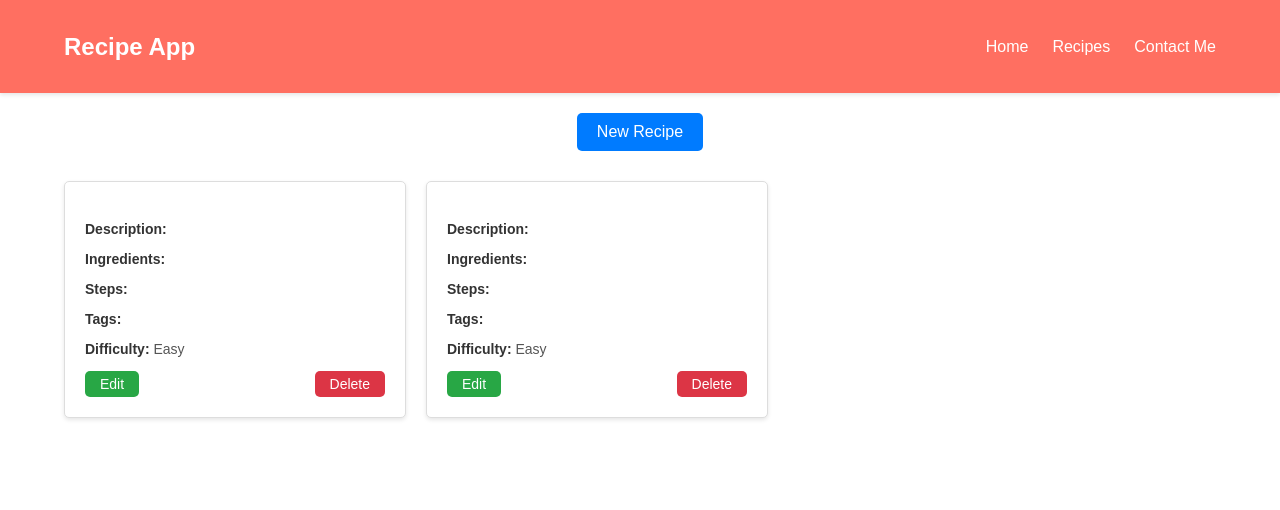
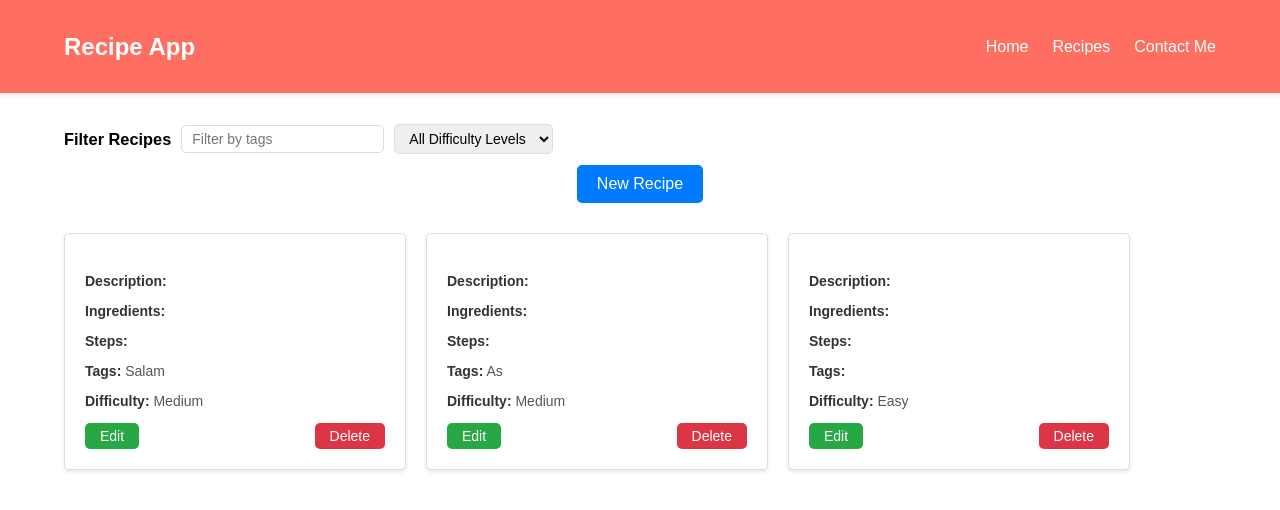
Before and after one commit to GarayevF/Project2, a React (Create React App) app in the folder webmobileproject2/: page /recipes in a window 1280 px wide. Shown: the top 510 px of the page. Built offline with nearby package versions, Linux system fonts and the light colour scheme; data requests are answered from the project's data file.

Commit message:
Added filter option

```diff
--- a/webmobileproject2/db.json
+++ b/webmobileproject2/db.json
@@ -1,24 +1,34 @@
 {
   "recipes": [
     {
-      "id": 1735917389209,
+      "id": "1736023601613",
+      "title": "",
+      "description": "",
+      "ingredients": "",
+      "steps": "",
+      "tags": "Salam",
+      "difficulty": "Medium",
+      "lastUpdated": "1/5/2025, 12:47:00 AM"
+    },
+    {
+      "id": "1736023872157",
+      "title": "",
+      "description": "",
+      "ingredients": "",
+      "steps": "",
+      "tags": "As",
+      "difficulty": "Medium",
+      "lastUpdated": "1/5/2025, 12:51:12 AM"
+    },
+    {
+      "id": "1736024432842",
       "title": "",
       "description": "",
       "ingredients": "",
       "steps": "",
       "tags": "",
       "difficulty": "Easy",
-      "lastUpdated": "1/3/2025, 7:16:29 PM"
-    },
-    {
-      "id": 1735917400061,
-      "title": "",
-      "description": "",
-      "ingredients": "",
-      "steps": "",
-      "tags": "",
-      "difficulty": "Easy",
-      "lastUpdated": "1/3/2025, 7:16:40 PM"
+      "lastUpdated": "1/5/2025, 1:00:32 AM"
     }
   ]
 }
--- a/webmobileproject2/src/components/Recipe.jsx
+++ b/webmobileproject2/src/components/Recipe.jsx
@@ -13,6 +13,8 @@ const Recipe = () => {
     difficulty: "Easy",
   });
   const [editIndex, setEditIndex] = useState(null);
+  const [filterTags, setFilterTags] = useState("");
+  const [filterDifficulty, setFilterDifficulty] = useState("");
 
   const API_URL = "http://localhost:3000/recipes";
 
@@ -41,8 +43,8 @@ const Recipe = () => {
       headers: { "Content-Type": "application/json" },
       body: JSON.stringify({
         ...newRecipe,
-        id: Date.now(),
-        lastUpdated: new Date().toLocaleString()
+        id: Date.now().toString(),
+        lastUpdated: new Date().toLocaleString(),
       }),
     })
       .then((res) => res.json())
@@ -88,9 +90,37 @@ const Recipe = () => {
       })
       .catch((err) => console.error("Error deleting recipe:", err));
   };
+  const filteredRecipes = recipes.filter((recipe) => {
+    const matchesTags = filterTags
+      ? recipe.tags.toLowerCase().includes(filterTags.toLowerCase())
+      : true;
+    const matchesDifficulty = filterDifficulty
+      ? recipe.difficulty === filterDifficulty
+      : true;
+    return matchesTags && matchesDifficulty;
+  });
 
   return (
     <div className="container">
+      <div className="filter-section">
+        <h3>Filter Recipes</h3>
+        <input
+          type="text"
+          placeholder="Filter by tags"
+          value={filterTags}
+          onChange={(e) => setFilterTags(e.target.value)}
+        />
+        <select
+          value={filterDifficulty}
+          onChange={(e) => setFilterDifficulty(e.target.value)}
+        >
+          <option value="">All Difficulty Levels</option>
+          <option value="Easy">Easy</option>
+          <option value="Medium">Medium</option>
+          <option value="Hard">Hard</option>
+        </select>
+      </div>
+
       <button
         className="create-recipe-button"
         onClick={() => setShowForm(!showForm)}
@@ -152,7 +182,7 @@ const Recipe = () => {
       )}
 
       <div className="recipe-cards-container">
-        {recipes.map((recipe, index) => (
+        {filteredRecipes.map((recipe, index) => (
           <div className="recipe-card" key={recipe.id}>
             {editIndex === index ? (
               <div className="recipe-edit-form">
--- a/webmobileproject2/src/styles/Recipe.css
+++ b/webmobileproject2/src/styles/Recipe.css
@@ -159,3 +159,37 @@ select:focus {
 .recipe-edit-form button:hover {
   background-color: #0056b3;
 }
+
+.filter-section {
+  display: flex;
+  gap: 10px;
+  align-items: center;
+  font-size: 14px;
+}
+
+.filter-section label {
+  font-weight: bold;
+}
+
+.filter-section input,
+.filter-section select {
+  width: auto;
+  padding: 5px 10px;
+  font-size: 14px;
+  border: 1px solid #ddd;
+  border-radius: 5px;
+  outline: none;
+}
+
+.filter-container input:focus,
+.filter-container select:focus {
+  border-color: #007bff;
+}
+
+.filter-container input {
+  max-width: 150px;
+}
+
+.filter-container select {
+  max-width: 120px;
+}
```
